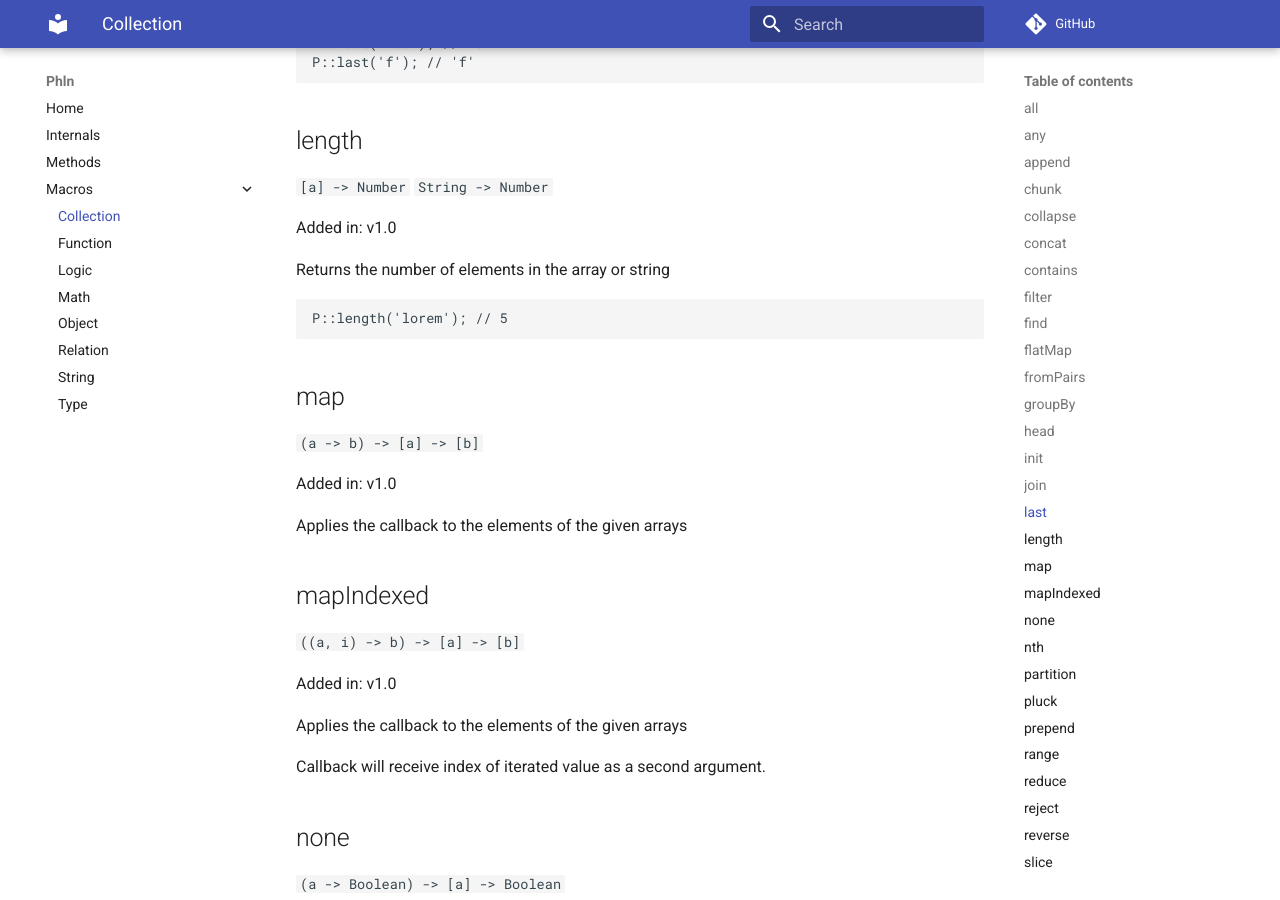
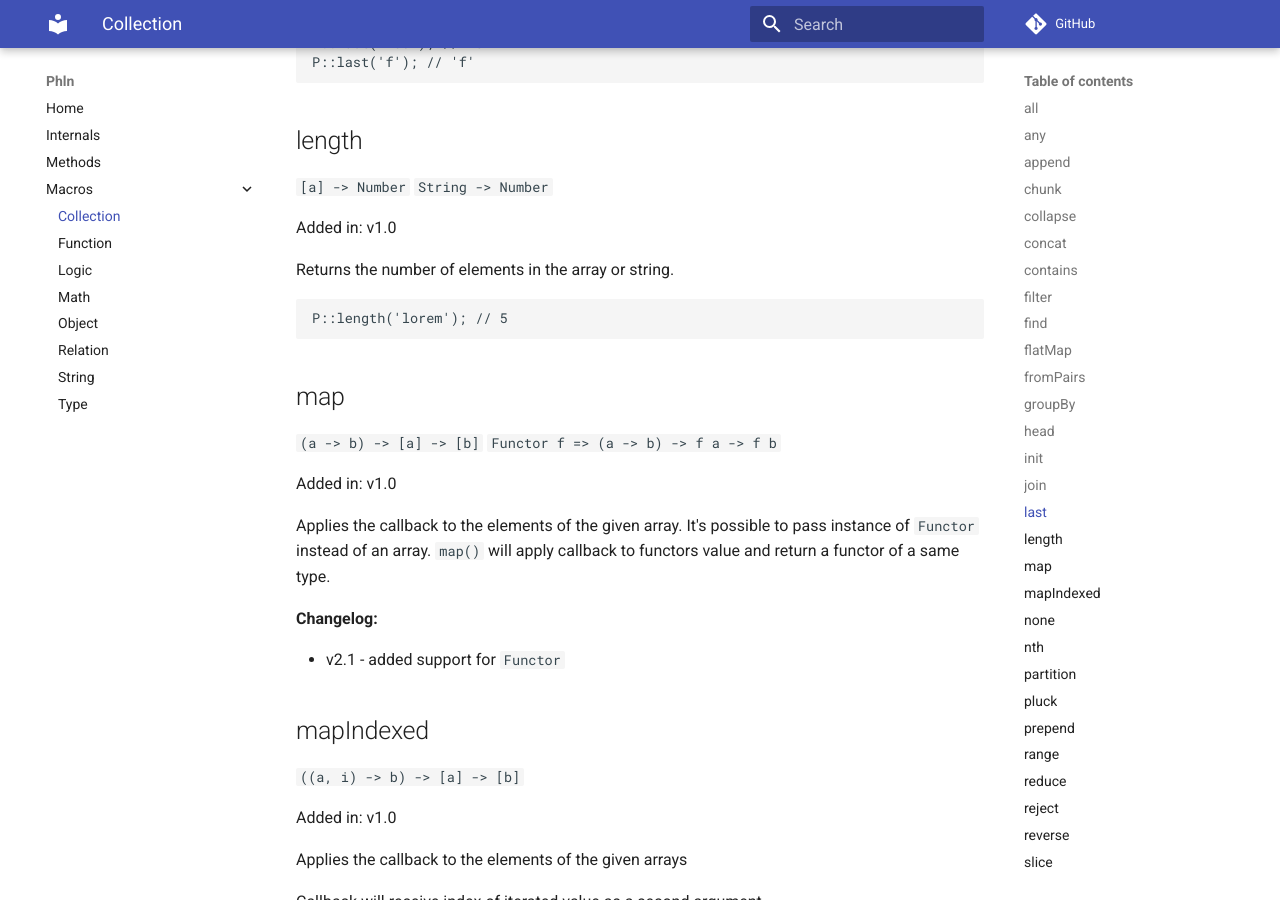
Before and after one commit to baethon/phln, an MkDocs documentation site: the page built from docs/macros/collection.md, in a window 1280 px wide and 900 px high, scrolled down 4952 px. Built offline with MkDocs 1.6.1 and Material for MkDocs 9.7.7, drawn with Linux system fonts in a browser that asks for light colours; comment, search, counter and statistics services are not loaded.

Commit message:
Add support for Functor in map()

````diff
--- a/docs/macros/collection.md
+++ b/docs/macros/collection.md
@@ -225,7 +225,7 @@ P::last('f'); // 'f'
 
 Added in: v1.0
 
-Returns the number of elements in the array or string
+Returns the number of elements in the array or string.
 
 
 ```php
@@ -234,10 +234,16 @@ P::length('lorem'); // 5
 
 ## map
 `(a -> b) -> [a] -> [b]`
+`Functor f => (a -> b) -> f a -> f b`
 
 Added in: v1.0
 
-Applies the callback to the elements of the given arrays
+Applies the callback to the elements of the given array.
+It's possible to pass instance of `Functor` instead of an array. `map()` will apply callback to functors value and return a functor of a same type.
+
+**Changelog:**
+
+* v2.1 - added support for `Functor`
 
 ## mapIndexed
 `((a, i) -> b) -> [a] -> [b]`
````
Also changed, not shown: 2 other files.
